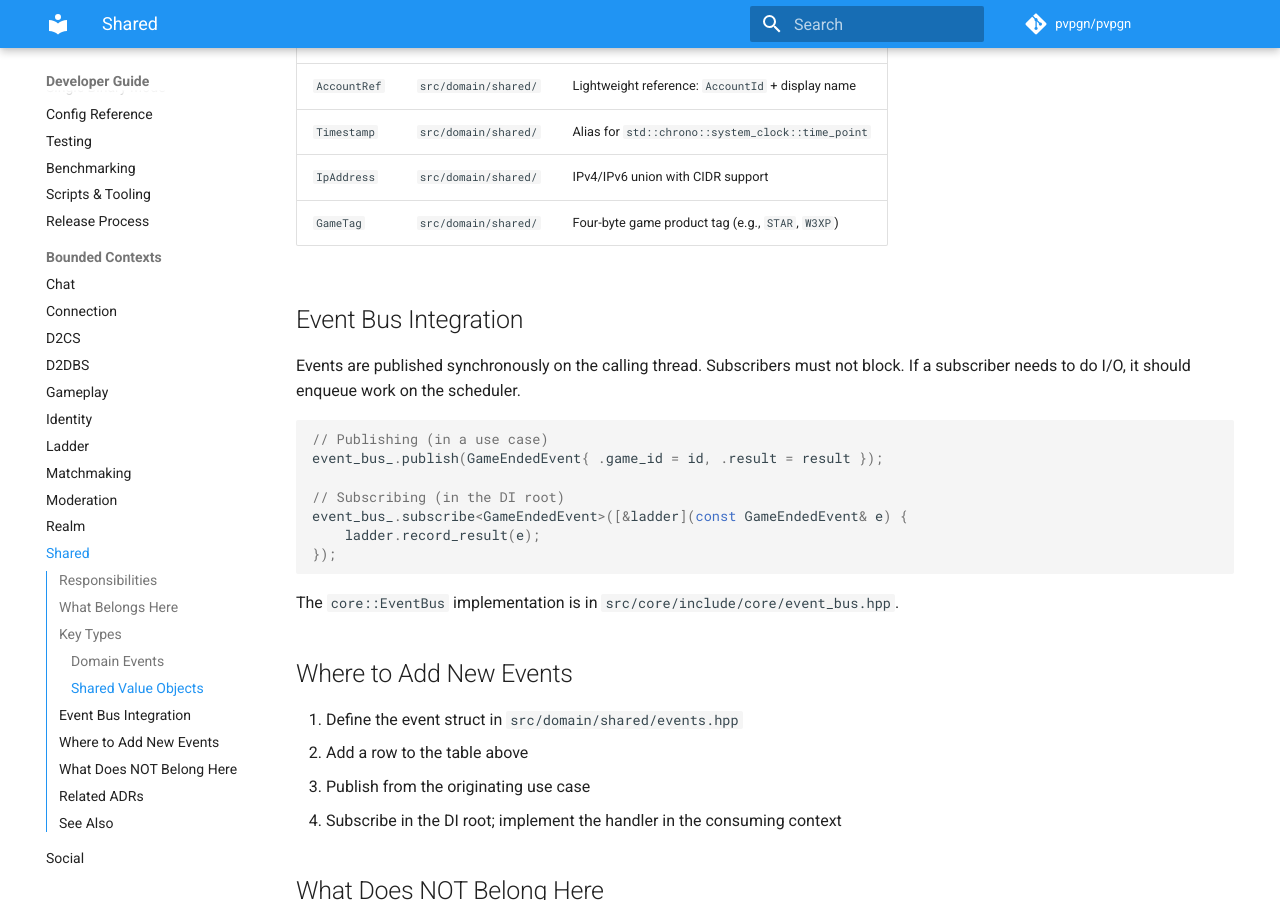
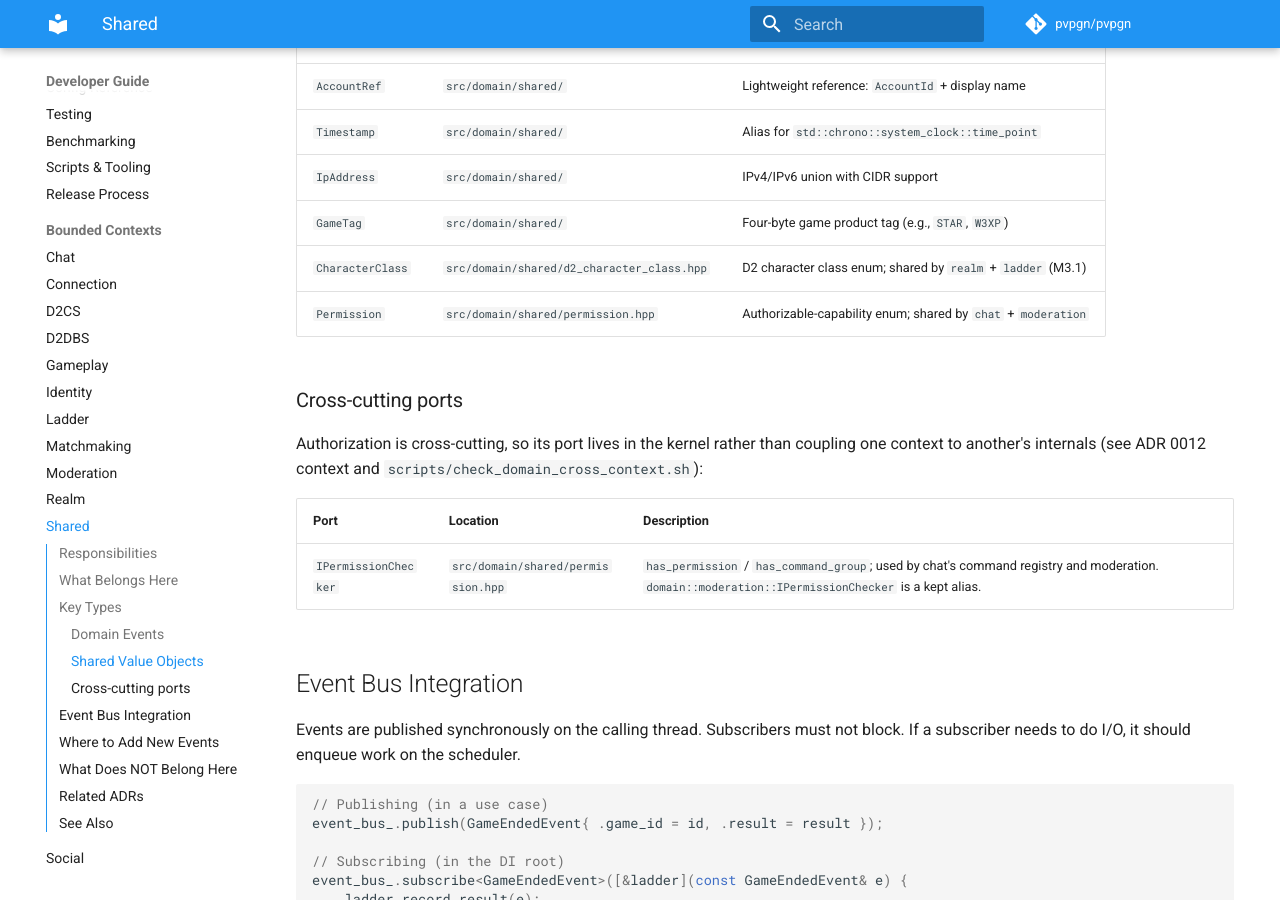
Before and after one commit to ldmonster/pvpgn, an MkDocs documentation site: the page built from docs/developer/contexts/shared.md, in a window 1280 px wide and 900 px high, scrolled down 1238 px. Built offline with MkDocs 1.6.1 and Material for MkDocs 9.7.7, drawn with Linux system fonts in a browser that asks for light colours; comment, search, counter and statistics services are not loaded.

Commit message:
M3.6: domain docs DoD already met; refresh shared-kernel doc
Went to create docs/domain/<ctx>.md (domain-layer DoD doc item) and found it is
already satisfied: comprehensive per-context guides exist at
docs/developer/contexts/*.md for all 12 contexts, linked from docs/index.md.
A parallel docs/domain/ tree would be confusing duplication, so the briefly-
created copies were removed.

Did the real value-add instead: shared.md did not yet document the types
promoted into the shared kernel by M3.1. Updated it to list CharacterClass
(domain/shared/d2_character_class.hpp), Permission (domain/shared/permission.hpp),
and a Cross-cutting ports subsection for IPermissionChecker -- noting
moderation::IPermissionChecker is a kept alias and coupling is enforced by
check_domain_cross_context.sh.

Domain-layer DoD "docs per context" met; shared-kernel doc reflects the M3.1
decoupling. Ring-1 gates (incl. docs-reachable) green.

Co-Authored-By: Claude Opus 4.8 (1M context) <noreply@anthropic.com>

```diff
--- a/docs/developer/contexts/shared.md
+++ b/docs/developer/contexts/shared.md
@@ -42,6 +42,18 @@ in the DI root (`src/app/bnetd/`).
 | `Timestamp` | `src/domain/shared/` | Alias for `std::chrono::system_clock::time_point` |
 | `IpAddress` | `src/domain/shared/` | IPv4/IPv6 union with CIDR support |
 | `GameTag` | `src/domain/shared/` | Four-byte game product tag (e.g., `STAR`, `W3XP`) |
+| `CharacterClass` | `src/domain/shared/d2_character_class.hpp` | D2 character class enum; shared by `realm` + `ladder` (M3.1) |
+| `Permission` | `src/domain/shared/permission.hpp` | Authorizable-capability enum; shared by `chat` + `moderation` |
+
+### Cross-cutting ports
+
+Authorization is cross-cutting, so its port lives in the kernel rather than
+coupling one context to another's internals (see ADR 0012 context and
+`scripts/check_domain_cross_context.sh`):
+
+| Port | Location | Description |
+|------|----------|-------------|
+| `IPermissionChecker` | `src/domain/shared/permission.hpp` | `has_permission` / `has_command_group`; used by chat's command registry and moderation. `domain::moderation::IPermissionChecker` is a kept alias. |
 
 ## Event Bus Integration
 
```
Also changed, not shown: docs/refactoring/progress.md (+28 -0 lines).
